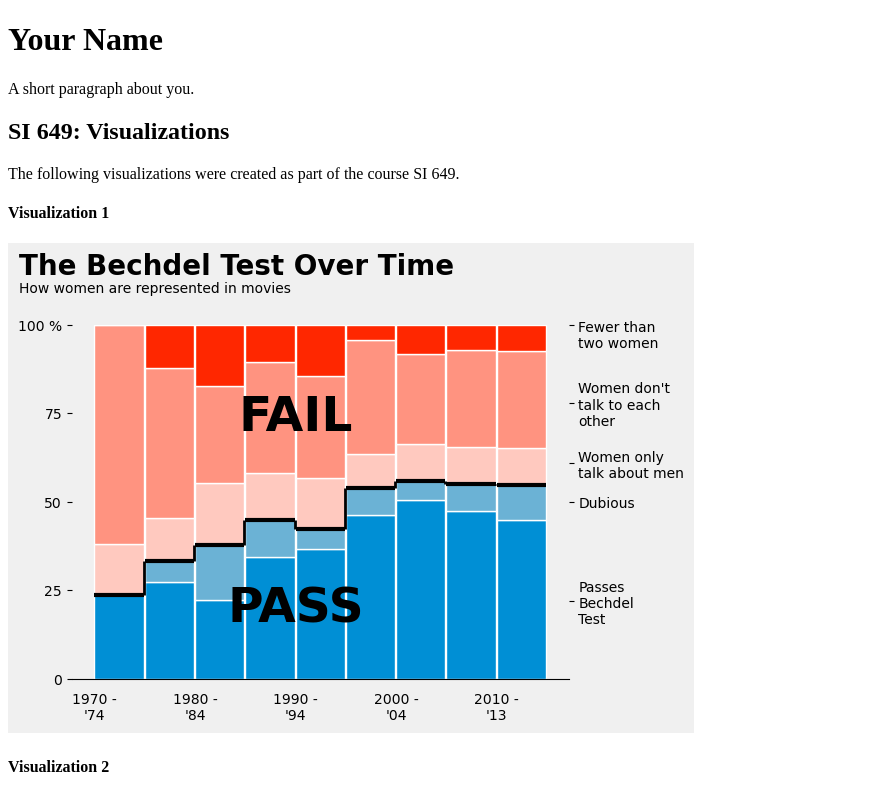
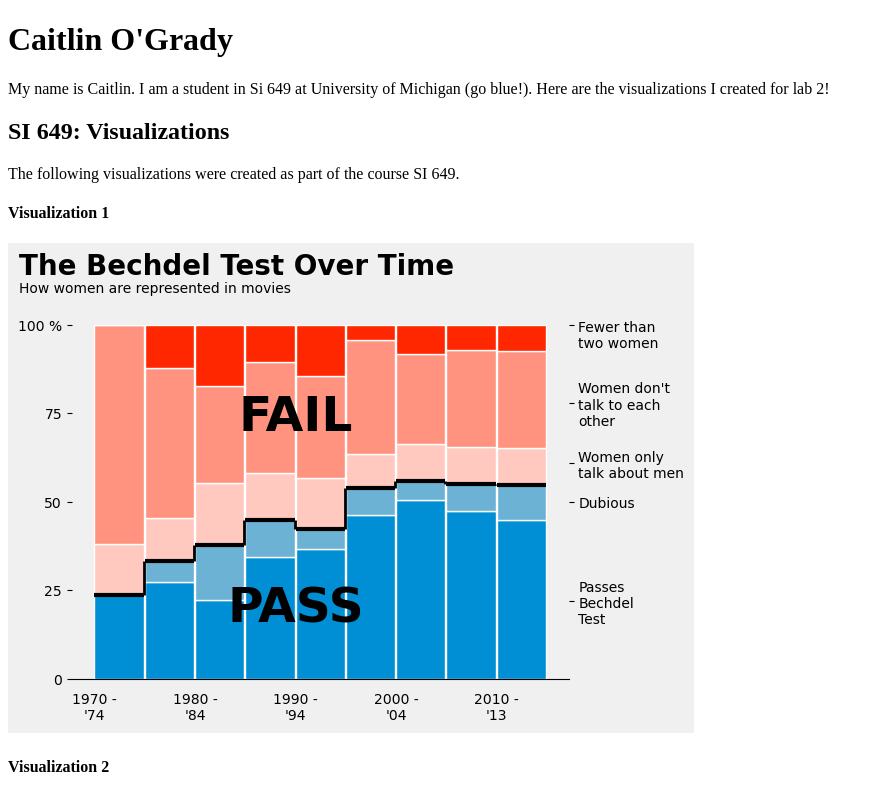
Before and after one commit to caitlinogrady/ceogrady.github.io, a plain HTML site: page index.html in a window 1280 px wide. Shown: the top 795 px of the page, without its empty margins (0-883 px from the left). Drawn offline with Linux system fonts and the light colour scheme.

Commit message:
Update index.html

```diff
--- a/index.html
+++ b/index.html
@@ -1,8 +1,8 @@
 <!DOCTYPE html>
 <html>
 <body>
-<h1>Your Name</h1>
-<p>A short paragraph about you.</p>
+<h1>Caitlin O'Grady</h1>
+<p>My name is Caitlin. I am a student in Si 649 at University of Michigan (go blue!). Here are the visualizations I created for lab 2!</p>
 <h2> SI 649: Visualizations </h2>
 <p>The following visualizations were created as part of the course
 SI 649.</p>
```
